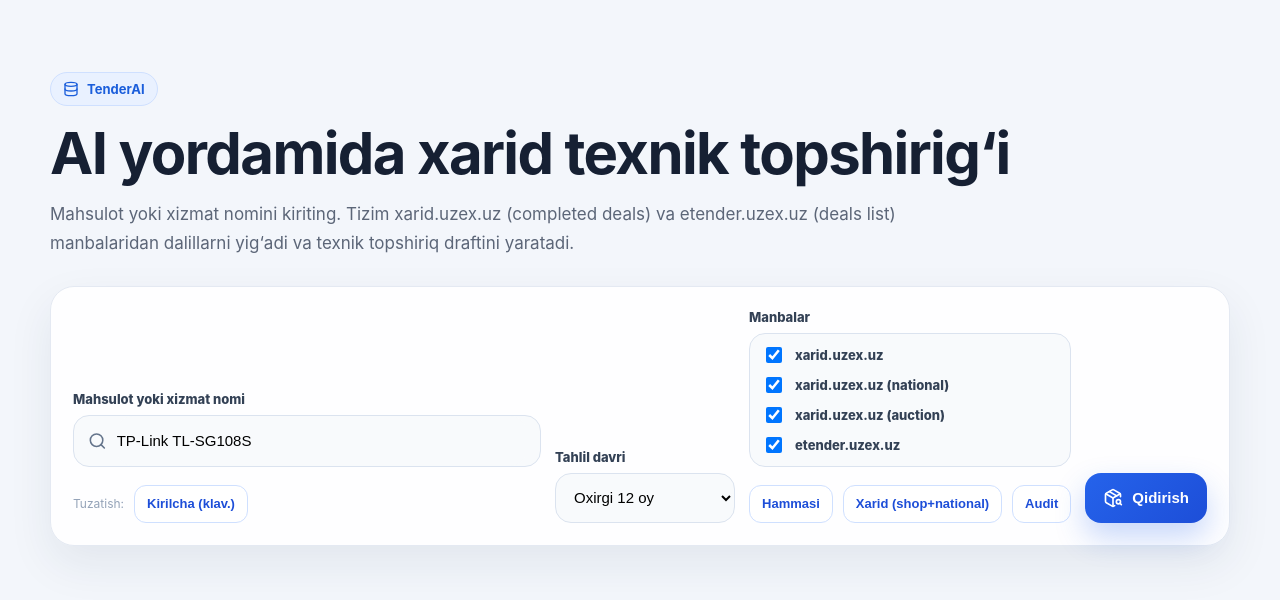
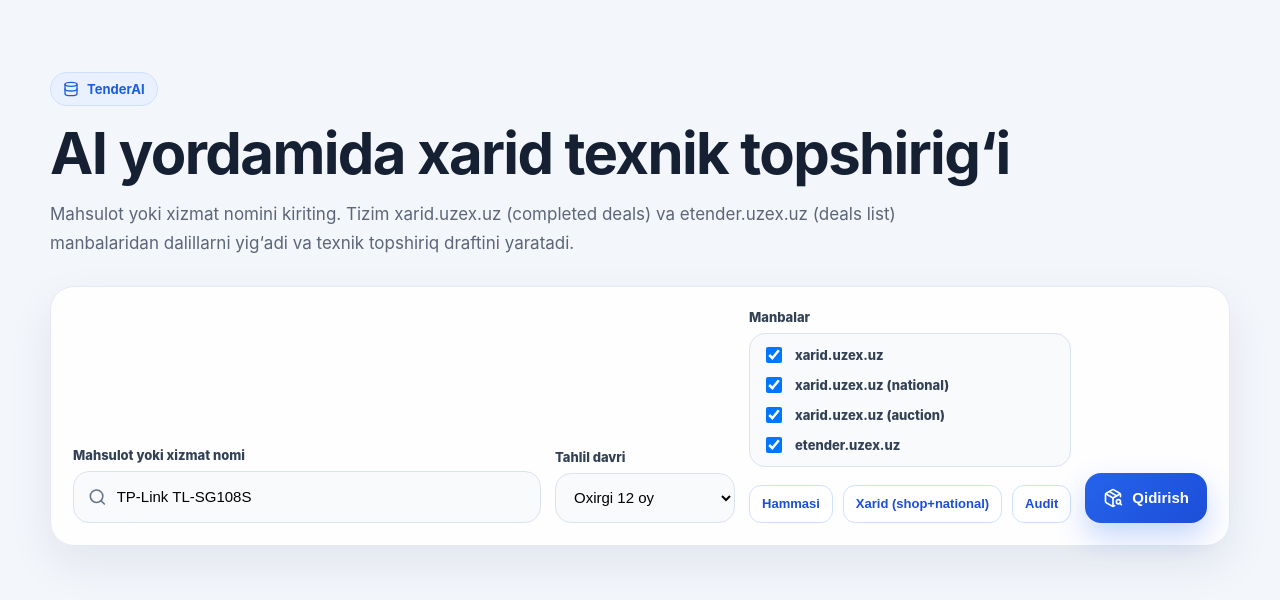
Before and after one commit to XafizadinovUsnatdin/tenderai, a React app in the folder frontend/: page / in a window 1280 px wide. Shown: the top 600 px of the page. Built offline with nearby package versions, Linux system fonts and the light colour scheme; the HTML template or start-up script is replaced by a standard one.

Commit message:
fix: handle Cyrillic queries without UI buttons

```diff
--- a/frontend/src/App.jsx
+++ b/frontend/src/App.jsx
@@ -101,109 +101,6 @@ function normalizeText(value) {
     .toLowerCase()
     .replace(/\s+/g, " ")
     .trim();
-}
-
-const KEYMAP_EN_TO_RU = {
-  q: "й",
-  w: "ц",
-  e: "у",
-  r: "к",
-  t: "е",
-  y: "н",
-  u: "г",
-  i: "ш",
-  o: "щ",
-  p: "з",
-  "[": "х",
-  "]": "ъ",
-  a: "ф",
-  s: "ы",
-  d: "в",
-  f: "а",
-  g: "п",
-  h: "р",
-  j: "о",
-  k: "л",
-  l: "д",
-  ";": "ж",
-  "'": "э",
-  z: "я",
-  x: "ч",
-  c: "с",
-  v: "м",
-  b: "и",
-  n: "т",
-  m: "ь",
-  ",": "б",
-  ".": "ю",
-  "`": "ё",
-};
-
-const KEYMAP_RU_TO_EN = Object.fromEntries(Object.entries(KEYMAP_EN_TO_RU).map(([k, v]) => [v, k]));
-
-function swapKeyboardLayout(text, map) {
-  return String(text ?? "")
-    .split("")
-    .map((ch) => {
-      const lower = ch.toLowerCase();
-      const mapped = map[lower];
-      if (!mapped) return ch;
-
-      const out = ch === lower ? mapped : mapped.toUpperCase();
-      return out;
-    })
-    .join("");
-}
-
-function diffCount(a, b) {
-  const s1 = String(a ?? "");
-  const s2 = String(b ?? "");
-  const len = Math.min(s1.length, s2.length);
-  let d = Math.abs(s1.length - s2.length);
-  for (let i = 0; i < len; i++) {
-    if (s1[i] !== s2[i]) d += 1;
-  }
-  return d;
-}
-
-function hasCyrillic(text) {
-  return /[\u0400-\u04FF]/.test(String(text ?? ""));
-}
-
-function hasLatin(text) {
-  return /[A-Za-z]/.test(String(text ?? ""));
-}
-
-function buildQueryFixes(query) {
-  const q = String(query ?? "").trim();
-  if (!q) return [];
-
-  const fixes = [];
-  const toRu = swapKeyboardLayout(q, KEYMAP_EN_TO_RU);
-  const toEn = swapKeyboardLayout(q, KEYMAP_RU_TO_EN);
-
-  const cyr = hasCyrillic(q);
-  const lat = hasLatin(q);
-
-  if (cyr && diffCount(q, toEn) >= 2 && hasLatin(toEn)) {
-    fixes.push({ id: "ru_to_en", label: "Lotincha (klav.)", value: toEn });
-  }
-
-  if (lat && diffCount(q, toRu) >= 2 && hasCyrillic(toRu)) {
-    fixes.push({ id: "en_to_ru", label: "Kirilcha (klav.)", value: toRu });
-  }
-
-  // Mixed query: allow both fixes (if they actually change something)
-  if (cyr && lat) {
-    if (diffCount(q, toEn) >= 2 && !fixes.some((f) => f.id === "ru_to_en")) {
-      fixes.push({ id: "ru_to_en", label: "Lotincha (klav.)", value: toEn });
-    }
-    if (diffCount(q, toRu) >= 2 && !fixes.some((f) => f.id === "en_to_ru")) {
-      fixes.push({ id: "en_to_ru", label: "Kirilcha (klav.)", value: toRu });
-    }
-  }
-
-  return fixes.slice(0, 2);
 }
 
 function parseDateSafe(value) {
@@ -918,8 +815,6 @@ export default function App() {
   const [evidenceFilters, setEvidenceFilters] = useState(() => getDefaultEvidenceFilters());
   const [supplierViewer, setSupplierViewer] = useState(null);
 
-  const queryFixes = useMemo(() => buildQueryFixes(query), [query]);
-
   function toggleSource(source) {
     setEnabledSources((prev) =>
       prev.includes(source) ? prev.filter((s) => s !== source) : [...prev, source]
@@ -1245,22 +1140,6 @@ export default function App() {
                   placeholder="Masalan: TP-Link TL-SG108S, printer, konditsioner..."
                 />
               </div>
-              {queryFixes.length > 0 && (
-                <div className="query-fixes">
-                  <span className="muted tiny">Tuzatish:</span>
-                  {queryFixes.map((fix) => (
-                    <button
-                      key={fix.id}
-                      type="button"
-                      className="secondary-btn small"
-                      onClick={() => setQuery(fix.value)}
-                      title={fix.value}
-                    >
-                      {fix.label}
-                    </button>
-                  ))}
-                </div>
-              )}
             </div>
 
             <div className="input-group period-input">
--- a/frontend/src/index.css
+++ b/frontend/src/index.css
@@ -108,14 +108,6 @@ body {
   font-size: 13px;
   font-weight: 800;
   color: #334155;
-}
-
-.query-fixes {
-  margin-top: 10px;
-  display: flex;
-  gap: 10px;
-  flex-wrap: wrap;
-  align-items: center;
 }
 
 .main-input {
```
Also changed, not shown: 2 other files (tests, documents, lock files or other folders).
